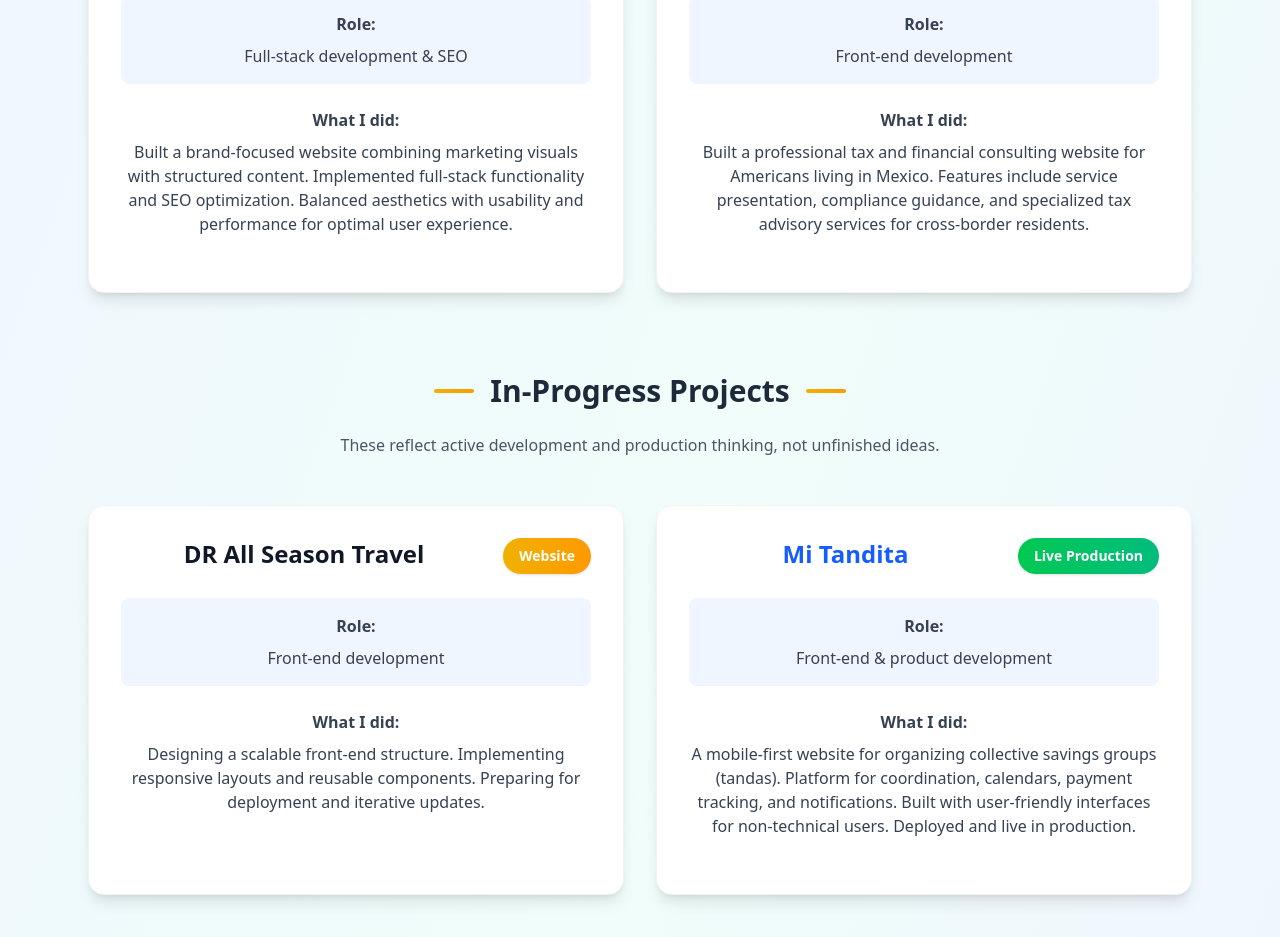
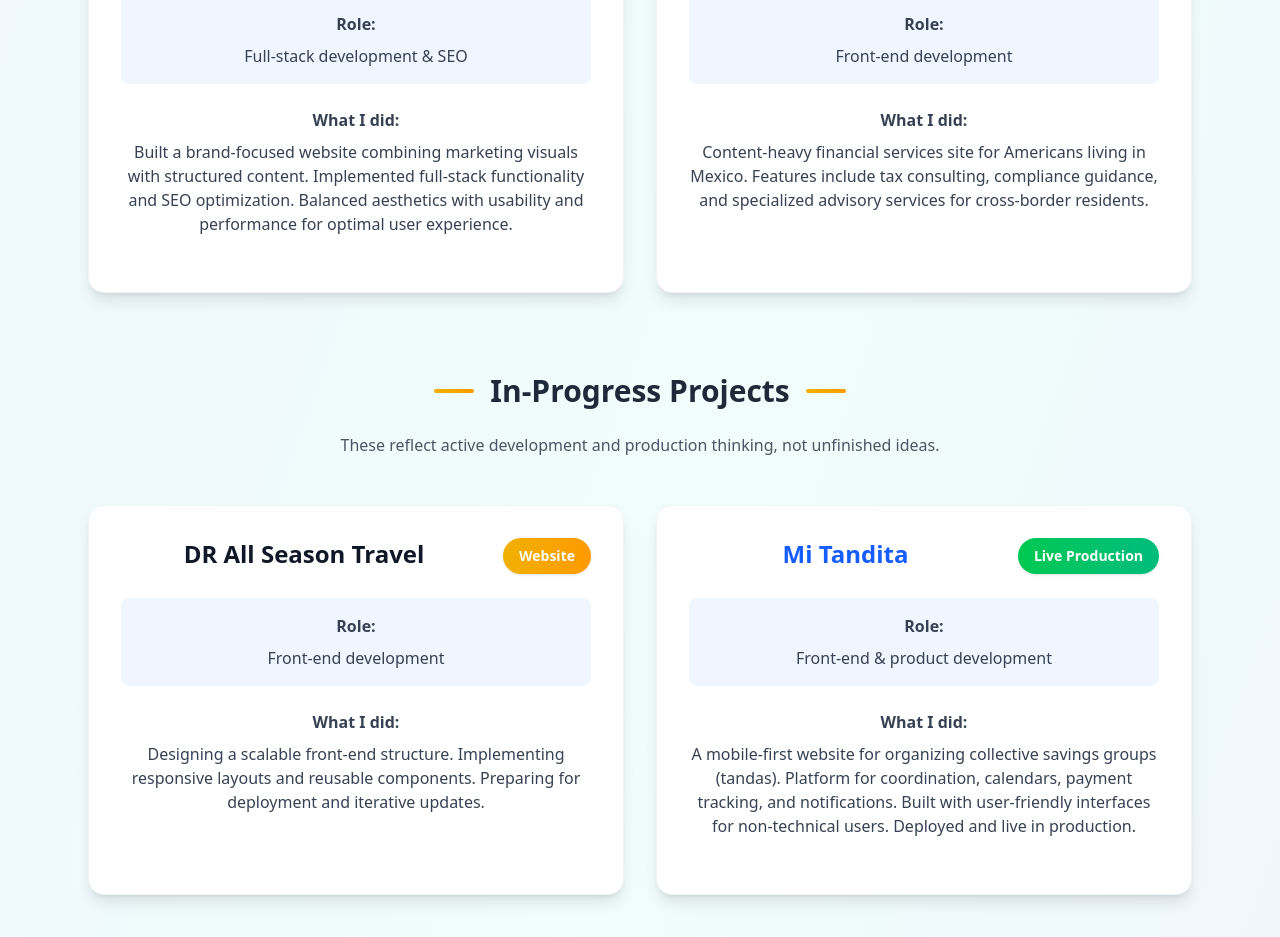
Before and after one commit to cnote86/codevo-studio, a Next.js app: page /portfolio in a window 1280 px wide. Shown: the part 1212-2149 px from the top of the page. Built offline with nearby package versions, Linux system fonts and the light colour scheme.

Commit message:
Services Final Update

```diff
--- a/app/portfolio/page.tsx
+++ b/app/portfolio/page.tsx
@@ -70,7 +70,7 @@
               badge="Live Production"
               badgeColor="from-green-500 to-emerald-500"
               role="Front-end development"
-              description="Built a professional tax and financial consulting website for Americans living in Mexico. Features include service presentation, compliance guidance, and specialized tax advisory services for cross-border residents."
+              description="Content-heavy financial services site for Americans living in Mexico. Features include tax consulting, compliance guidance, and specialized advisory services for cross-border residents."
             />
           </div>
         </section>
```
